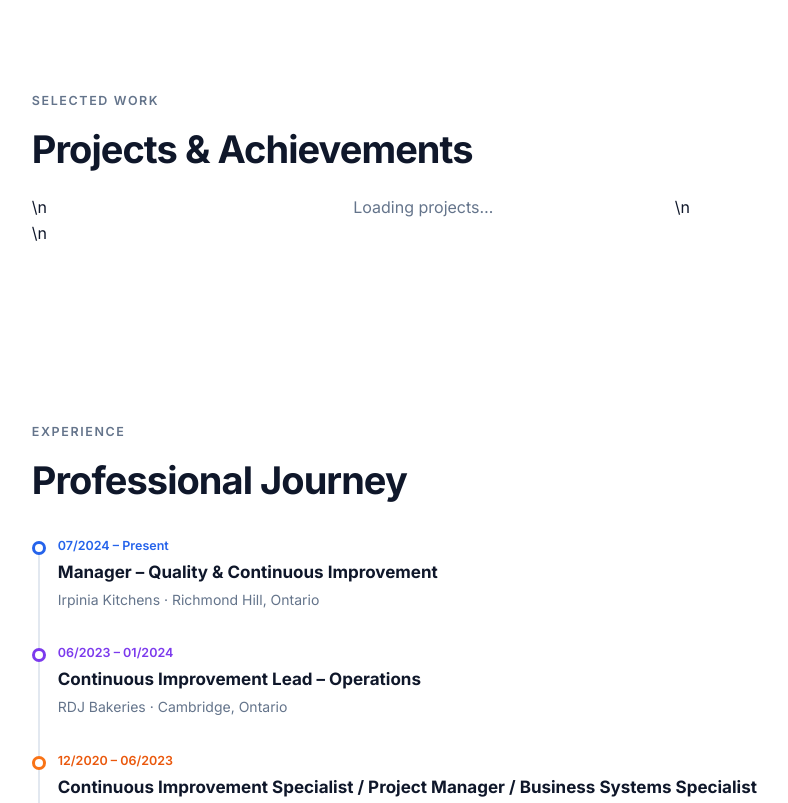
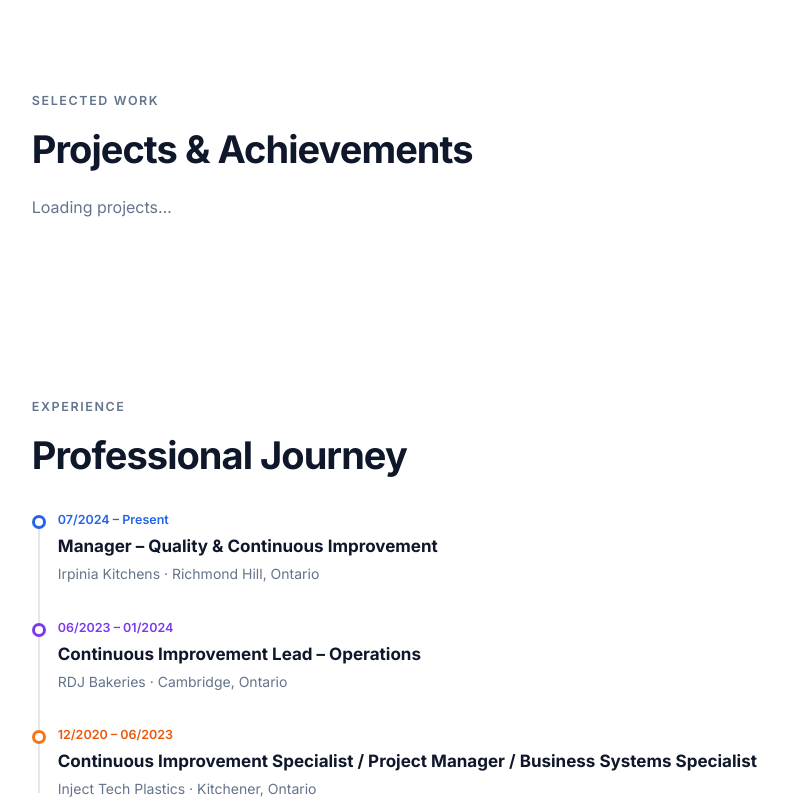
Before and after one commit to Nithin98G/portfolio, a plain HTML site: page index.html in a window 1280 px wide. Shown: the part 3304-4107 px from the top of the page, without its empty margins (135-923 px from the left). Drawn offline with Linux system fonts and the light colour scheme; a script that the page names is missing.

Commit message:
Correct CMS HTML line breaks

```diff
--- a/index.html
+++ b/index.html
@@ -160,7 +160,10 @@
     <section class="section" id="projects">
         <p class="section-label">Selected Work</p>
         <h2>Projects & Achievements</h2>
-        <div class="projects-grid" id="projects-grid">\n            <p>Loading projects…</p>\n        </div>\n    </section>
+        <div class="projects-grid" id="projects-grid">
+            <p>Loading projects…</p>
+        </div>
+    </section>
 
     <!-- EXPERIENCE -->
     <section class="section" id="experience">
@@ -322,5 +325,6 @@
         <p>© 2026 Nithin N George</p>
     </footer>
 
-<script type="module" src="portfolio.js"></script>\n</body>
+<script type="module" src="portfolio.js"></script>
+</body>
 </html>
```
